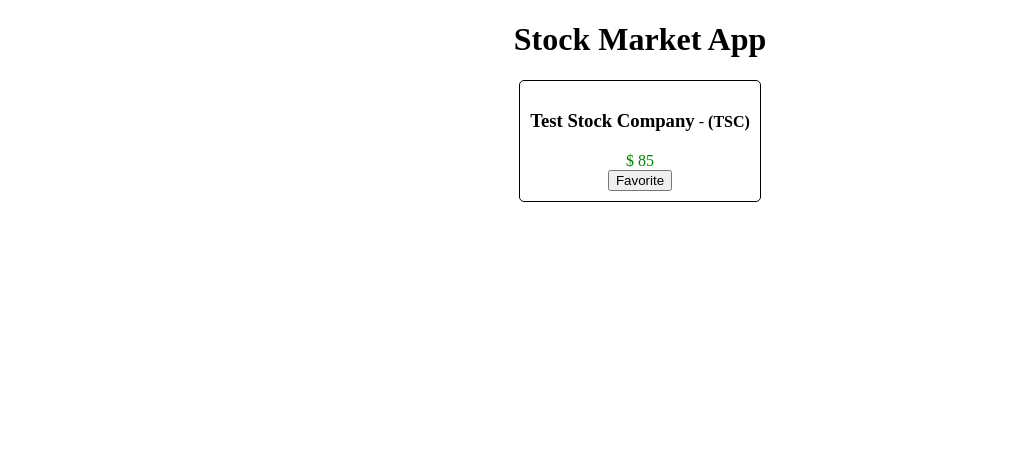
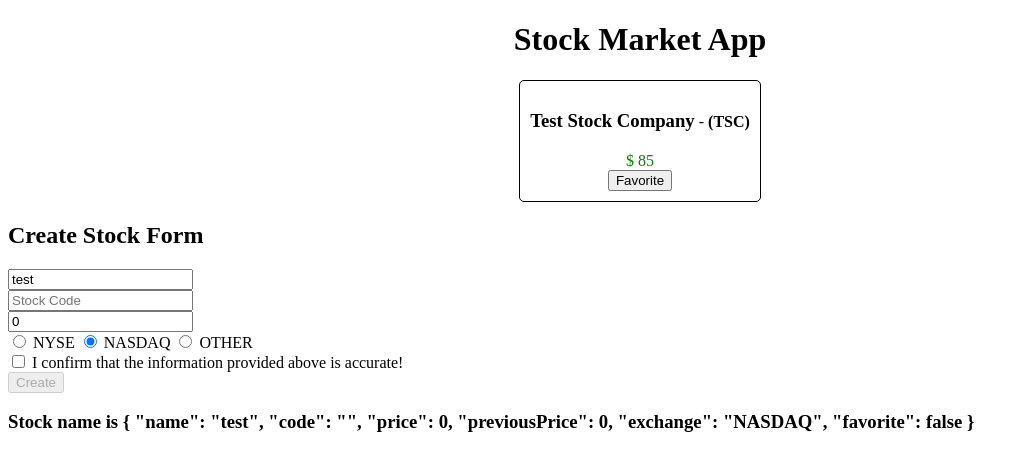
Before and after one commit to shortnd/stock-market, an Angular app: page / in a window 1280 px wide. Shown: the top 470 px of the page, without its empty margins (0-1028 px from the left). Built offline with nearby package versions, Linux system fonts and the light colour scheme.

Commit message:
added standard form

```diff
--- a/src/app/app.component.html
+++ b/src/app/app.component.html
@@ -5,3 +5,4 @@
   <app-stock-item [stock]="stock"
     (toggleFavorite)="onToggleFavorite($event)"></app-stock-item>
 </div>
+<app-create-stock></app-create-stock>
--- a/src/app/model/stock.ts
+++ b/src/app/model/stock.ts
@@ -5,7 +5,8 @@ export class Stock {
         public name: string,
         public code: string,
         public price: number,
-        public previousPrice: number
+        public previousPrice: number,
+        public exchange: string
     ) {}
 
     isPositiveChange(): boolean {
--- /dev/null
+++ b/src/app/stock/create-stock/create-stock.component.html
@@ -0,0 +1,39 @@
+<h2>Create Stock Form</h2>
+<div class="form-group">
+    <form (ngSubmit)="createStock()">
+        <div class="stock-name">
+            <input type="text" name="stockName" placeholder="Stock Name" [(ngModel)]="stock.name">
+        </div>
+        <div class="stock-code">
+            <input type="text" name="stockCode" placeholder="Stock Code" [(ngModel)]="stock.code">
+        </div>
+        <div class="stock-price">
+            <input type="number"
+                    name="stockPrice"
+                    placeholder="Stock Price"
+                    [ngModel]="stock.price"
+                    (ngModelChange)="setStockPrice($event)">
+        </div>
+        <div class="stock-exchange">
+            <label>
+                <input type="radio" name="stockExchange" [(ngModel)]="stock.exchange" value="NYSE"> NYSE
+            </label>
+            <label>
+                <input type="radio" name="stockExchange" [(ngModel)]="stock.exchange" value="NASDAQ"> NASDAQ
+            </label>
+            <label>
+                <input type="radio" name="stockExchange" [(ngModel)]="stock.exchange" value="OTHER"> OTHER
+            </label>
+        </div>
+
+        <div class="stock-confirm">
+            <label>
+                <input type="checkbox" name="stockConfirm" [(ngModel)]="confirmed">
+                I confirm that the information provided above is accurate!
+            </label>
+        </div>
+        <button [disabled]="!confirmed" type="submit">Create</button>
+    </form>
+</div>
+
+<h3>Stock name is {{ stock | json }}</h3>
--- /dev/null
+++ b/src/app/stock/create-stock/create-stock.component.ts
@@ -0,0 +1,27 @@
+import { Component, OnInit } from '@angular/core';
+import { Stock } from '../../model/stock';
+
+@Component({
+  selector: 'app-create-stock',
+  templateUrl: './create-stock.component.html',
+  styleUrls: ['./create-stock.component.scss']
+})
+export class CreateStockComponent {
+
+  public stock: Stock;
+  public confirmed = false;
+
+  constructor() {
+    this.stock = new Stock('test', '', 0, 0, 'NASDAQ');
+  }
+
+  setStockPrice(price) {
+    this.stock.price = price;
+    this.stock.previousPrice = price;
+  }
+
+  createStock() {
+    console.log('Create stock ', this.stock);
+  }
+
+}
```
Also changed, not shown: src/app/app.module.ts (+6 -2 lines), src/app/stock/create-stock/create-stock.component.scss (added), 1 other file (tests, documents, lock files or other folders).
